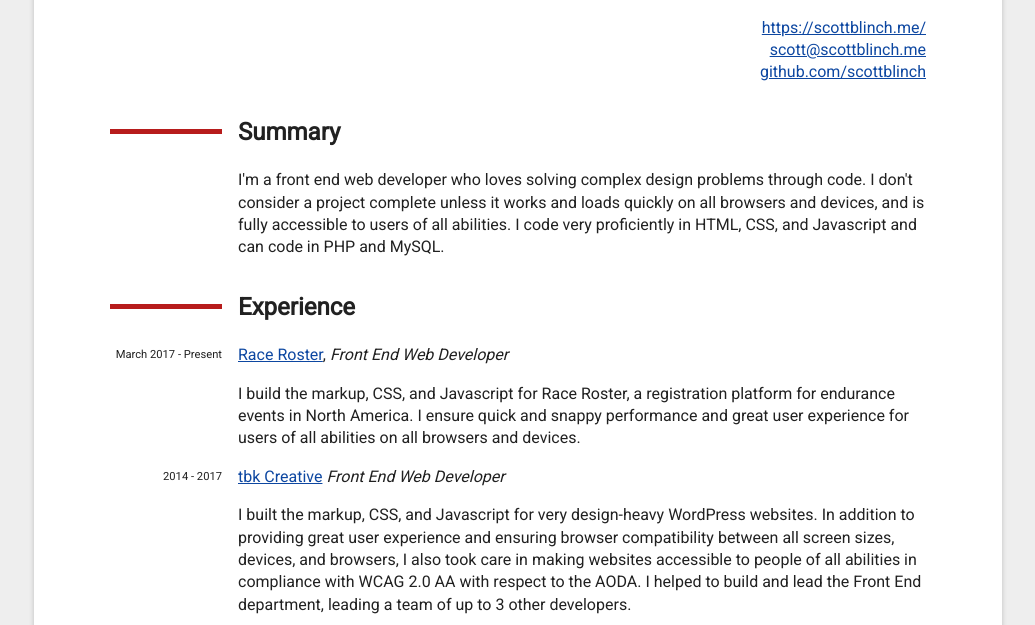
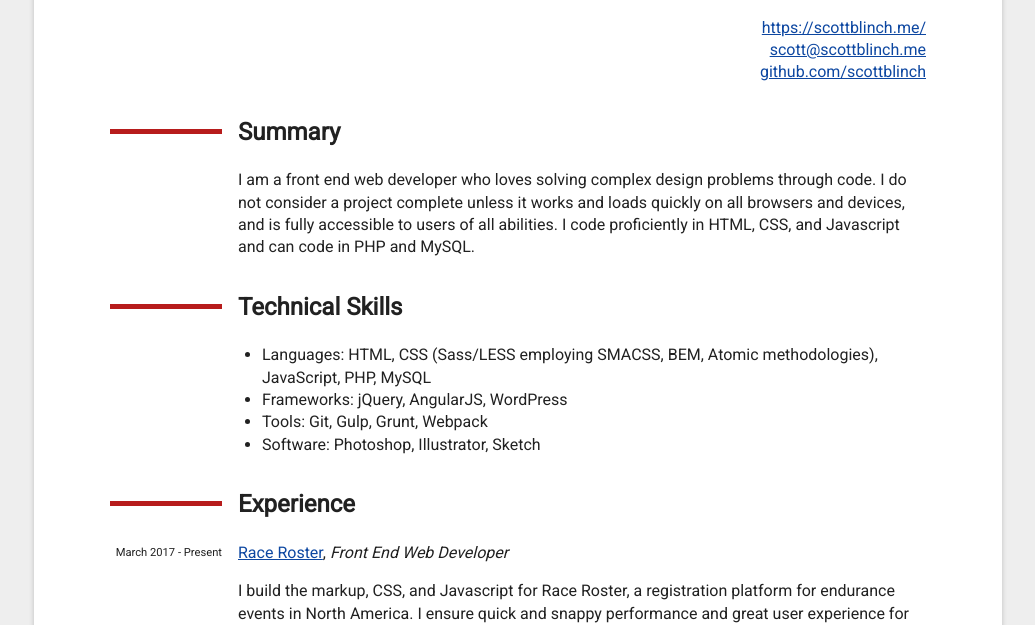
Before and after one commit to scottblinch/scottblinch.me, a website: page resume.html in a window 1280 px wide. Shown: the part 189-814 px from the top of the page, without its empty margins (122-1157 px from the left). Drawn offline with Linux system fonts and the light colour scheme.

Commit message:
Resume polish

```diff
--- a/resume.html
+++ b/resume.html
@@ -49,7 +49,16 @@
             </header>
             <section class="resume-section summary">
                 <h2 class="resume-section-heading">Summary</h2>
-                <p>I&#39;m a front end web developer who loves solving complex design problems through code. I don&#39;t consider a project complete unless it works and loads quickly on all browsers and devices, and is fully accessible to users of all abilities. I code very proficiently in HTML, CSS, and Javascript and can code in PHP and MySQL.</p>
+                <p>I am a front end web developer who loves solving complex design problems through code. I do not consider a project complete unless it works and loads quickly on all browsers and devices, and is fully accessible to users of all abilities. I code proficiently in HTML, CSS, and Javascript and can code in PHP and MySQL.</p>
+            </section>
+            <section class="resume-section skills">
+                <h2 class="resume-section-heading">Technical Skills</h2>
+                <ul>
+                    <li>Languages: HTML, CSS (Sass/LESS employing SMACSS, BEM, Atomic methodologies), JavaScript, PHP, MySQL</li>
+                    <li>Frameworks: jQuery, AngularJS, WordPress</li>
+                    <li>Tools: Git, Gulp, Grunt, Webpack</li>
+                    <li>Software: Photoshop, Illustrator, Sketch</li>
+                </ul>
             </section>
             <section class="resume-section experience">
                 <h2 class="resume-section-heading">Experience</h2>
@@ -67,7 +76,7 @@
                         <em>Front End Web Developer</em>
                         <time>2014 - 2017</time>
                     </summary>
-                    <p>I built the markup, CSS, and Javascript for very design-heavy WordPress websites. In addition to providing great user experience and ensuring browser compatibility between all screen sizes, devices, and browsers, I also took care in making websites accessible to people of all abilities in compliance with WCAG 2.0 AA with respect to the AODA. I helped to build and lead the Front End department, leading a team of up to 3 other developers.</p>
+                    <p>I built the markup, CSS, and Javascript for design-heavy WordPress websites. In addition to providing great user experience and ensuring browser compatibility between all screen sizes, devices, and browsers, I also took care in making websites accessible to people of all abilities in compliance with WCAG 2.0 AA with respect to the AODA. I helped to build and lead the Front End department, leading a team of up to 3 other developers.</p>
                 </details>
                 <details open>
                     <summary>
@@ -116,7 +125,7 @@
                             Ladies Learning Code
                         </a>
                     </summary>
-                    <p>I taught a class of approximately 15-20 women on an introduction to javascript for Ladies Learning Code. Additionally, I&#39;ve mentored at several other LLC workshops.</p>
+                    <p>I taught a class of approximately 15-20 women on an introduction to javascript for Ladies Learning Code. Additionally, I have mentored at several other LLC workshops.</p>
                 </details>
                 <details open>
                     <summary>
@@ -141,15 +150,6 @@
                     </summary>
                 </details>
             </section>
-            <section class="resume-section skills">
-                <h2 class="resume-section-heading">Technical Skills</h2>
-                <ul>
-                    <li>Languages: HTML, CSS (Sass/LESS employing SMACSS, BEM, Atomic methodologies), JavaScript, PHP, MySQL</li>
-                    <li>Frameworks: jQuery, AngularJS, WordPress</li>
-                    <li>Tools: Git, Gulp, Grunt, Webpack</li>
-                    <li>Software: Photoshop, Illustrator, Sketch</li>
-                </ul>
-            </section>
         </main>
     </body>
 </html>
```
